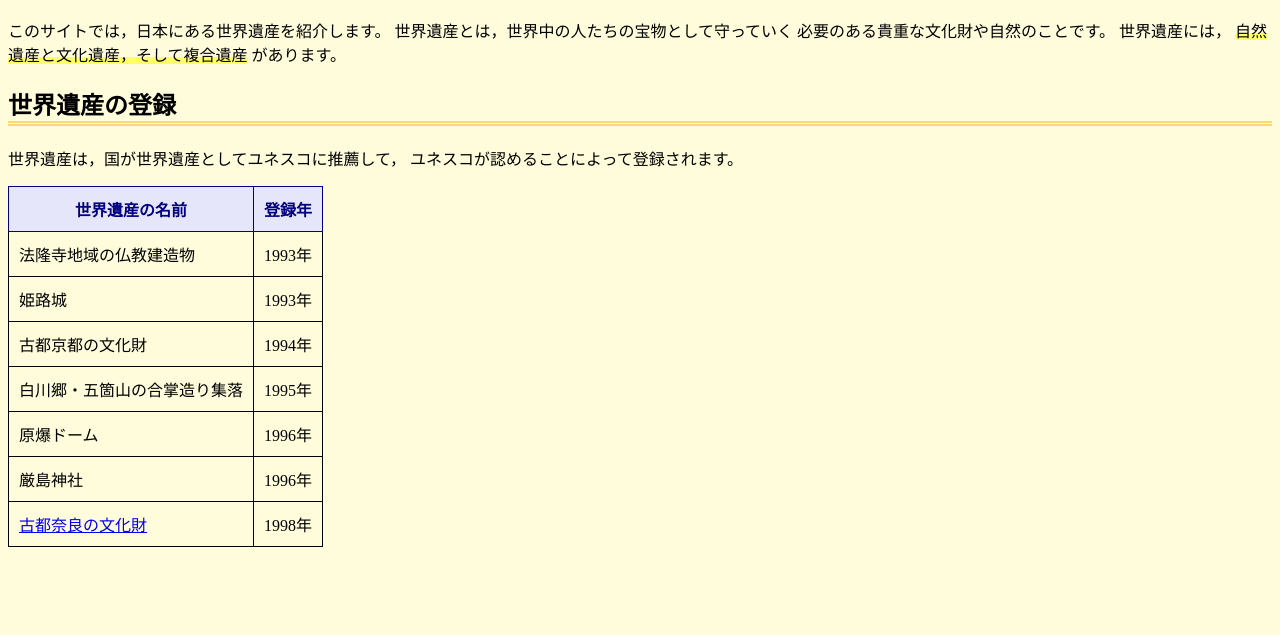
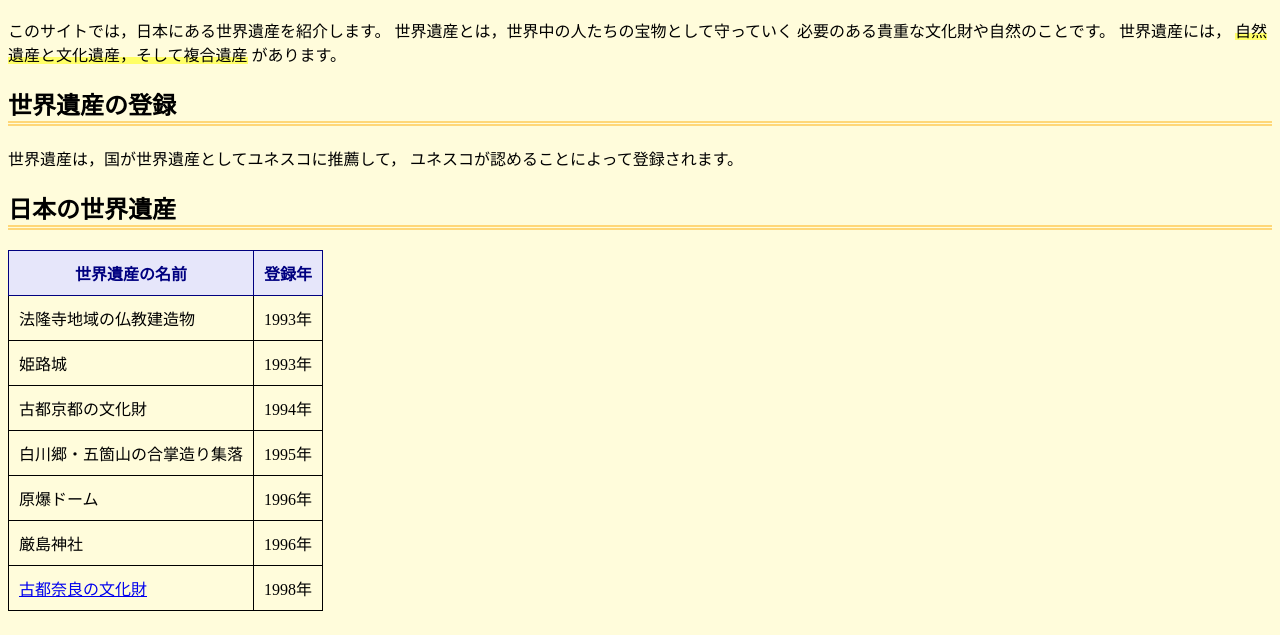
Before and after one commit to Takayuki-YYY/HTML, a plain HTML site: page index.html in a window 1280 px wide. Shown: the part 103-738 px from the top of the page. Drawn offline with Linux system fonts and the light colour scheme.

Commit message:
「日本の世界遺産」を追加

```diff
--- a/index.html
+++ b/index.html
@@ -15,6 +15,7 @@
         <h2>世界遺産の登録</h2>
         <p>世界遺産は，国が世界遺産としてユネスコに推薦して，
           ユネスコが認めることによって登録されます。</p>
+        <h2>日本の世界遺産</h2>
         <table>
             <tr><th>世界遺産の名前</th><th>登録年</th></tr>
             <tr><td>法隆寺地域の仏教建造物</td><td>1993年</td></tr>
```
Also changed, not shown: index03.html (+1 -0 lines), index04.html (+1 -0 lines), index_css.html (+1 -0 lines).
